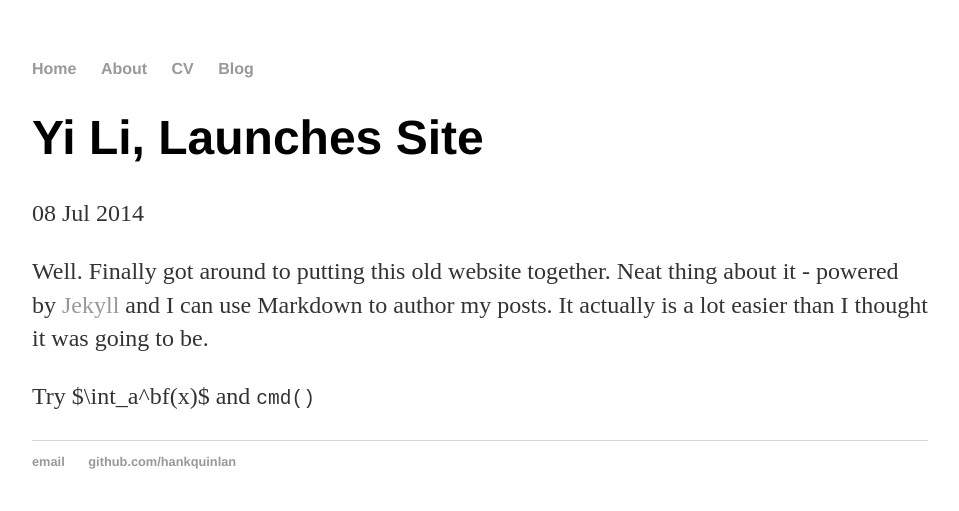
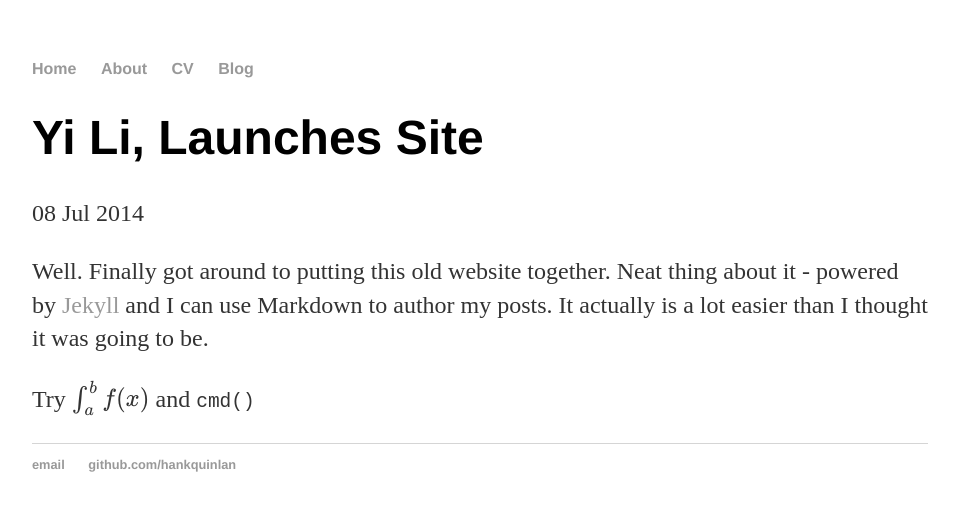
Before and after one commit to liyi-1989/liyi-1989.github.io, a Jekyll site: the page built from _posts/2014-07-08-title.md, in a window 1280 px wide. Shown: the top 511 px of the page, without its empty margins (160-1119 px from the left). Built offline with Jekyll 4.4.1, drawn with Linux system fonts in a browser that asks for light colours; formulas are drawn with MathJax 3; some of the changed lines change nothing that is shown.

Commit message:
Update 2014-07-08-title.md

```diff
--- a/_posts/2014-07-08-title.md
+++ b/_posts/2014-07-08-title.md
@@ -10,4 +10,21 @@ It actually is a lot easier than I thought it was going to be.
 Try $\int_a^bf(x)$ and `cmd()`
 
 
+<style TYPE="text/css">
+code.has-jax {font: inherit; font-size: 100%; background: inherit; border: inherit;}
+</style>
+<script type="text/x-mathjax-config">
+MathJax.Hub.Config({
+    tex2jax: {
+        inlineMath: [['$','$'], ['\\(','\\)']],
+        skipTags: ['script', 'noscript', 'style', 'textarea', 'pre'] // removed 'code' entry
+    }
+});
+MathJax.Hub.Queue(function() {
+    var all = MathJax.Hub.getAllJax(), i;
+    for(i = 0; i < all.length; i += 1) {
+        all[i].SourceElement().parentNode.className += ' has-jax';
+    }
+});
+</script>
 <script type="text/javascript" src="http://cdn.mathjax.org/mathjax/latest/MathJax.js?config=TeX-AMS-MML_HTMLorMML"></script>
```
